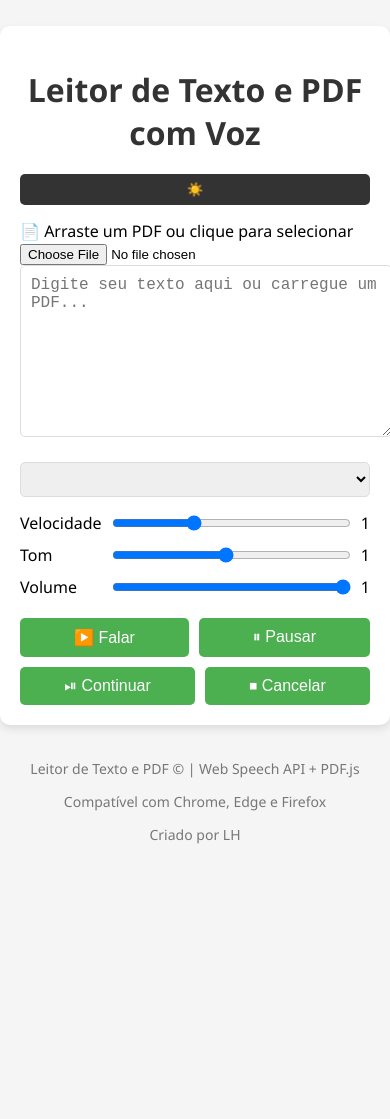
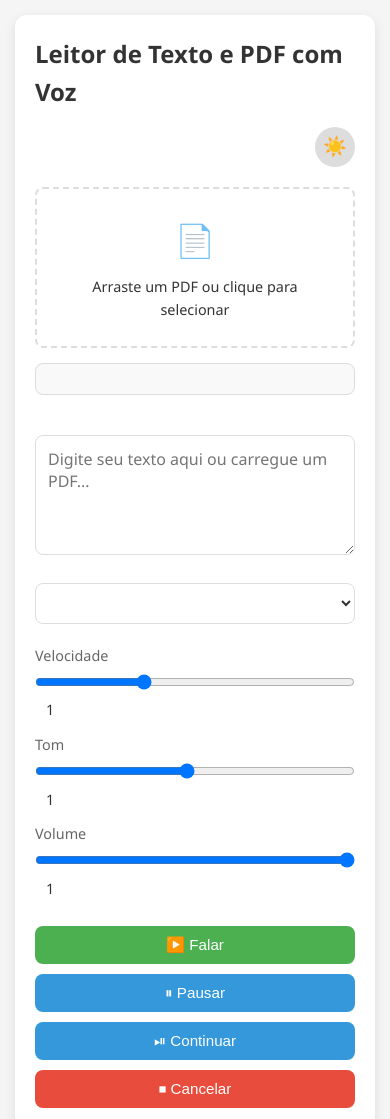
Before and after one commit to LucasHabakuc1/Conversor-de-Texto-para-Voz, a plain HTML site: page index.html in a window 390 px wide. Shown: the top 1119 px of the page. Before the commit the page ends 884 px from the top, so only its background shows below. Drawn offline with Linux system fonts and the light colour scheme; a script that the page names is missing.

Commit message:
Update style.css
Melhorias no designe da pagina, para ficar responsiva no celular e também mais ditaico.

```diff
--- a/style.css
+++ b/style.css
@@ -1,168 +1,367 @@
+/* Variáveis CSS para temas */
+:root {
+    --cor-primaria: #4CAF50;
+    --cor-secundaria: #3498db;
+    --cor-perigo: #e74c3c;
+    --cor-aviso: #f39c12;
+    --cor-texto: #333;
+    --cor-fundo: #f5f5f5;
+    --cor-container: white;
+    --cor-borda: #ddd;
+    --cor-texto-secundario: #666;
+    --cor-upload-hover: #f8f8f8;
+    --cor-preview: #f9f9f9;
+}
+
+/* Tema Dark */
+body.dark {
+    --cor-primaria: #2ecc71;
+    --cor-secundaria: #3498db;
+    --cor-perigo: #e74c3c;
+    --cor-aviso: #f39c12;
+    --cor-texto: #e0e0e0;
+    --cor-fundo: #121212;
+    --cor-container: #1e1e1e;
+    --cor-borda: #444;
+    --cor-texto-secundario: #aaa;
+    --cor-upload-hover: #333;
+    --cor-preview: #2d2d2d;
+}
+
+/* Reset e Estilos Base */
+* {
+    box-sizing: border-box;
+    margin: 0;
+    padding: 0;
+}
+
 body {
     font-family: 'Segoe UI', Tahoma, Geneva, Verdana, sans-serif;
-    background-color: #f5f5f5;
+    background-color: var(--cor-fundo);
+    color: var(--cor-texto);
     margin: 0;
     padding: 20px;
     display: flex;
-    justify-content: center;
+    flex-direction: column;
     align-items: center;
     min-height: 100vh;
     transition: background-color 0.3s, color 0.3s;
-    flex-direction: column;
+    line-height: 1.6;
 }
 
+/* Container Principal */
 .container {
-    background-color: white;
-    border-radius: 10px;
-    box-shadow: 0 4px 8px rgba(0, 0, 0, 0.1);
-    padding: 30px;
+    background-color: var(--cor-container);
+    border-radius: 12px;
+    box-shadow: 0 4px 12px rgba(0, 0, 0, 0.1);
+    padding: 25px;
     width: 100%;
-    max-width: 600px;
+    max-width: 800px;
+    margin-bottom: 20px;
     transition: background-color 0.3s, color 0.3s;
 }
 
+/* Cabeçalho */
+header {
+    display: flex;
+    justify-content: space-between;
+    align-items: center;
+    margin-bottom: 20px;
+    position: relative;
+}
+
 h1 {
-    color: #333;
-    text-align: center;
-    margin-bottom: 20px;
+    color: var(--cor-texto);
+    font-size: clamp(1.5rem, 4vw, 2rem);
+    margin: 0;
     transition: color 0.3s;
 }
 
+/* Botão de Tema */
+#tema-toggle {
+    background-color: var(--cor-borda);
+    color: var(--cor-texto);
+    border: none;
+    border-radius: 50%;
+    width: 40px;
+    height: 40px;
+    cursor: pointer;
+    transition: background-color 0.3s, transform 0.2s;
+    font-size: 1.2rem;
+    display: flex;
+    align-items: center;
+    justify-content: center;
+}
+
+#tema-toggle:hover {
+    transform: scale(1.1);
+}
+
+/* Área de Upload */
+.upload-area {
+    margin-bottom: 20px;
+}
+
+.upload-label {
+    display: flex;
+    flex-direction: column;
+    align-items: center;
+    justify-content: center;
+    padding: 25px;
+    border: 2px dashed var(--cor-borda);
+    border-radius: 8px;
+    cursor: pointer;
+    transition: all 0.3s;
+    text-align: center;
+    min-height: 120px;
+}
+
+.upload-label:hover {
+    border-color: var(--cor-primaria);
+    background-color: var(--cor-upload-hover);
+}
+
+.upload-icon {
+    font-size: 2rem;
+    margin-bottom: 10px;
+}
+
+.upload-text {
+    font-size: 1rem;
+}
+
+#pdf-upload {
+    display: none;
+}
+
+.pdf-preview {
+    margin-top: 15px;
+    padding: 15px;
+    border: 1px solid var(--cor-borda);
+    border-radius: 8px;
+    background-color: var(--cor-preview);
+    max-height: 200px;
+    overflow-y: auto;
+    transition: all 0.3s;
+}
+
+.pdf-preview h3 {
+    margin-bottom: 8px;
+    font-size: 1rem;
+}
+
+.pdf-preview p {
+    font-size: 0.9rem;
+    margin-bottom: 5px;
+}
+
+.pdf-preview small {
+    font-size: 0.8rem;
+    color: var(--cor-texto-secundario);
+}
+
+/* Área de Texto */
 textarea {
     width: 100%;
     height: 150px;
-    padding: 10px;
-    border: 1px solid #ddd;
-    border-radius: 5px;
+    padding: 15px;
+    border: 1px solid var(--cor-borda);
+    border-radius: 8px;
     resize: vertical;
-    font-size: 16px;
-    margin-bottom: 20px;
-    transition: background-color 0.3s, color 0.3s, border-color 0.3s;
+    font-size: 1rem;
+    margin: 20px 0;
+    transition: all 0.3s;
+    font-family: inherit;
 }
 
+textarea:focus {
+    outline: none;
+    border-color: var(--cor-primaria);
+    box-shadow: 0 0 0 2px rgba(76, 175, 80, 0.2);
+}
+
+/* Controles */
 .controls {
-    margin-bottom: 20px;
+    margin-bottom: 25px;
 }
 
 select {
     width: 100%;
-    padding: 8px;
-    border: 1px solid #ddd;
-    border-radius: 5px;
-    margin-bottom: 15px;
-    transition: background-color 0.3s, color 0.3s, border-color 0.3s;
+    padding: 10px;
+    border: 1px solid var(--cor-borda);
+    border-radius: 8px;
+    margin-bottom: 20px;
+    font-size: 1rem;
+    transition: all 0.3s;
+    background-color: var(--cor-container);
+    color: var(--cor-texto);
+}
+
+.range-controls {
+    display: flex;
+    flex-wrap: wrap;
+    gap: 15px;
 }
 
 .range-control {
-    display: flex;
-    align-items: center;
-    margin-bottom: 10px;
+    flex: 1;
+    min-width: 150px;
 }
 
 .range-control label {
-    width: 80px;
-    margin-right: 10px;
+    display: block;
+    margin-bottom: 5px;
+    font-size: 0.9rem;
+    color: var(--cor-texto-secundario);
 }
 
 .range-control input[type="range"] {
-    flex-grow: 1;
-    margin-right: 10px;
+    width: 100%;
+    margin-bottom: 5px;
 }
 
+.range-control span {
+    display: inline-block;
+    width: 30px;
+    text-align: center;
+    font-size: 0.9rem;
+}
+
+/* Botões */
 .botoes {
-    display: flex;
+    display: grid;
+    grid-template-columns: repeat(auto-fit, minmax(120px, 1fr));
     gap: 10px;
-    flex-wrap: wrap;
+    width: 100%;
 }
 
 button:not(#tema-toggle) {
-    padding: 10px 15px;
+    padding: 12px;
     border: none;
-    border-radius: 5px;
-    background-color: #4CAF50;
+    border-radius: 8px;
     color: white;
     cursor: pointer;
-    font-size: 16px;
-    flex-grow: 1;
-    transition: filter 0.3s;
+    font-size: 0.95rem;
+    transition: filter 0.3s, transform 0.2s;
+    display: flex;
+    align-items: center;
+    justify-content: center;
+    gap: 5px;
 }
 
 button:not(#tema-toggle):hover {
     filter: brightness(1.1);
+    transform: translateY(-2px);
 }
 
-#pausar {
-    background-color: #f39c12;
+button:not(#tema-toggle):active {
+    transform: translateY(0);
 }
 
-#continuar {
-    background-color: #3498db;
+.btn-primary {
+    background-color: var(--cor-primaria);
 }
 
-#cancelar {
-    background-color: #e74c3c;
+.btn-secondary {
+    background-color: var(--cor-secundaria);
 }
 
-/* Dark Mode Styles */
-body.dark {
-    background-color: #121212;
-    color: #e0e0e0;
+.btn-danger {
+    background-color: var(--cor-perigo);
 }
 
-body.dark .container {
-    background-color: #1e1e1e;
-    color: #e0e0e0;
+/* Footer */
+footer {
+    text-align: center;
+    padding: 15px;
+    color: var(--cor-texto-secundario);
+    font-size: 0.9rem;
+    width: 100%;
+    max-width: 800px;
 }
 
-body.dark textarea,
-body.dark select {
-    background-color: #2d2d2d;
-    color: #e0e0e0;
-    border-color: #444;
+.compatibilidade {
+    font-size: 0.8rem;
+    margin-top: 5px;
+    color: var(--cor-texto-secundario);
 }
 
-body.dark h1 {
-    color: #f0f0f0;
-}
+/* Responsividade Avançada */
+@media (max-width: 768px) {
+    body {
+        padding: 15px;
+    }
 
-#tema-toggle {
-    position: absolute;
-    top: 20px;
-    right: 20px;
-    padding: 8px 12px;
-    background-color: #333;
-    color: white;
-    border: none;
-    border-radius: 5px;
-    cursor: pointer;
-    transition: background-color 0.3s, color 0.3s;
-}
-
-body.dark #tema-toggle {
-    background-color: #ddd;
-    color: #333;
-}
-
-/* Responsividade */
-@media (max-width: 600px) {
     .container {
         padding: 20px;
     }
 
-    #tema-toggle {
-        position: static;
-        margin-bottom: 15px;
-        width: 100%;
+    .range-controls {
+        flex-direction: column;
+        gap: 10px;
     }
 
-    .botoes button {
-        min-width: 45%;
+    .range-control {
+        min-width: 100%;
+    }
+
+    .botoes {
+        grid-template-columns: 1fr 1fr;
     }
 }
 
-footer {
-    margin-top: 20px;
-    text-align: center;
-    font-size: 14px;
-    color: #777;
+@media (max-width: 480px) {
+    header {
+        flex-direction: column;
+        align-items: flex-start;
+        gap: 15px;
+    }
+
+    #tema-toggle {
+        position: static;
+        align-self: flex-end;
+    }
+
+    .upload-text {
+        font-size: 0.9rem;
+    }
+
+    textarea {
+        height: 120px;
+        padding: 12px;
+    }
+
+    .botoes {
+        grid-template-columns: 1fr;
+    }
+
+    button:not(#tema-toggle) {
+        padding: 10px;
+    }
 }
+
+/* Animações */
+@keyframes fadeIn {
+    from { opacity: 0; transform: translateY(10px); }
+    to { opacity: 1; transform: translateY(0); }
+}
+
+.container {
+    animation: fadeIn 0.5s ease-out;
+}
+
+/* Acessibilidade */
+[aria-busy="true"] {
+    cursor: progress;
+}
+
+[aria-disabled="true"] {
+    opacity: 0.6;
+    cursor: not-allowed;
+}
+
+/* Focus visível para acessibilidade */
+button:focus-visible, input:focus-visible, select:focus-visible, textarea:focus-visible {
+    outline: 2px solid var(--cor-primaria);
+    outline-offset: 2px;
+}
```
